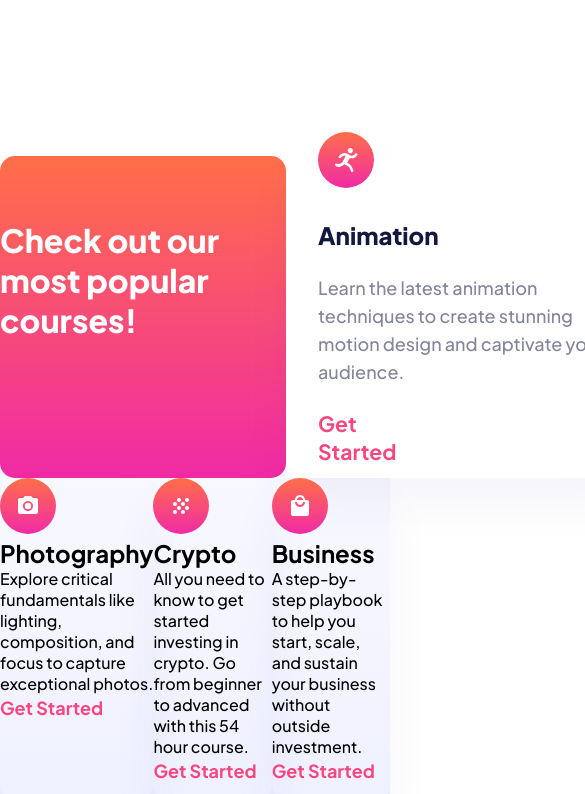
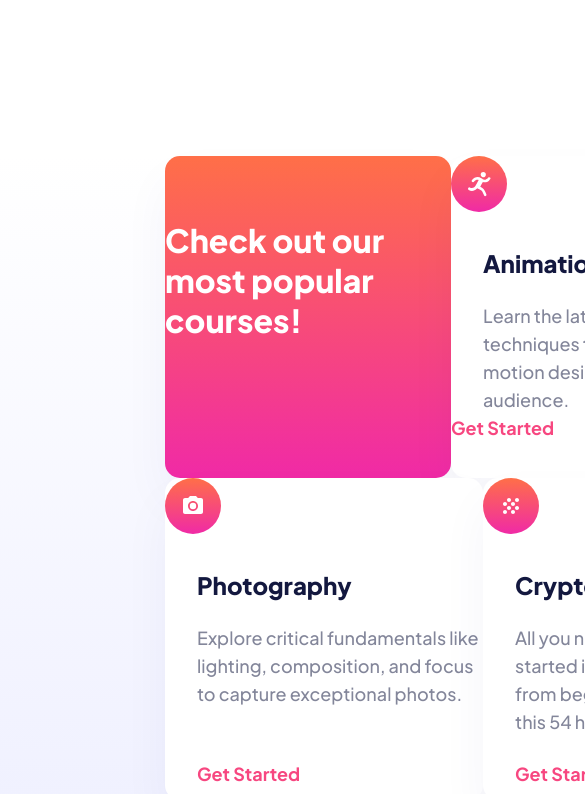
Before and after one commit to NeoO101/Maximize_skill_page, a plain HTML site: page index.html in a window 390 px wide. Shown: the part 719-1513 px from the top of the page, 585 px wide, since content can reach past the window. Drawn offline with Linux system fonts and the light colour scheme.

Commit message:
I went to classes. I change tactics. Responsive remained until the final stage

```diff
--- a/index.html
+++ b/index.html
@@ -29,53 +29,50 @@
                     <h1 id="card__slogantext">Check out our most popular courses!</h1>
                 </div>
 
-
                 <div class="card">
-                    <div id="animation__card">
-                        <div class="icon__animation">
-                            <img src="./assets/icon-animation.svg" alt="icon-animation">
-                        </div>
-                        <h1 id="animation__head">Animation</h1>
-                        <p id="animation__text">Learn the latest animation techniques to create stunning motion design and captivate your audience.</p>
-                        <a href="#"><h3 id="animation__sumbit">Get Started</h3></a>
+                    <div class="icon">
+                        <img src="./assets/icon-animation.svg" alt="icon-animation">
                     </div>
+                    <h1 class="card__head">Animation</h1>
+                    <p class="card__text">Learn the latest animation techniques to create stunning motion design and captivate your audience.</p>
+                    <h3 class="card__sumbit"><a href="#">Get Started</a></h3>
                 </div>
 
                 <div class="card">
-                    <div class="icon__design">
+                    <div class="icon">
                         <img src="./assets/icon-design.svg" alt="icon-design">
                     </div>
-                    <h1 id="design">Design</h1>
-                    <p id="design__text">Create beautiful, usable interfaces to help shape the future of how the web looks.</p>
-                    <a href="#"><h3>Get Started</h3></a>
+                    <h1 class="card__head">Design</h1>
+                    <p class="card__text">Create beautiful, usable interfaces to help shape the future of how the web looks.</p>
+                    <h3 class="card__submit"><a href="#">Get Started</a></h3>
                 </div>
 
            </div>
             <div class="second__floor">
                 <div class="card">
-                    <div class="icon__photography">
+                    <div class="icon">
                         <img src="./assets/icon-photography.svg" alt="icon__photography">
                     </div>
-                    <h1 id="photography">Photography</h1>
-                    <p id="photography__text">Explore critical fundamentals like lighting, composition, and focus to capture exceptional photos.</p>
-                    <a href="#">Get Started</a>
+                    <h1 class="card__head">Photography</h1>
+                    <p class="card__text">Explore critical fundamentals like lighting, composition, and focus to capture exceptional photos.</p>
+                    <h3 class="card__submit"><a href="#">Get Started</a></h3>
                 </div>
 
                 <div class="card">
-                    <div class="icon__crypto">
+                    <div class="icon">
                         <img src="./assets/icon-crypto.svg" alt="icon__crypto">
                     </div>
-                    <h1 id="crypto">Crypto</h1>
-                    <p id="crypto__text">All you need to know to get started investing in crypto. Go from beginner to advanced with this 54 hour course.</p>
-                    <a href="#">Get Started</a>
+                    <h1 class="card__head">Crypto</h1>
+                    <p class="card__text">All you need to know to get started investing in crypto. Go from beginner to advanced with this 54 hour course.</p>
+                    <h3 class="card__submit"><a href="#">Get Started</a></h3>
                 </div>
                 <div class="card">
-                    <div class="icon__business">
+                    <div class="icon">
                         <img src="./assets/icon-business.svg" alt="icon__business">
                     </div>
-                    <h1 id="business">Business</h1>
-                    <p id="business__text">A step-by-step playbook to help you start, scale, and sustain your business without outside investment.</p>
-                    <a href="#">Get Started</a>
+                    <h1 class="card__head">Business</h1>
+                    <p class="card__text">A step-by-step playbook to help you start, scale, and sustain your business without outside investment.</p>
+                    <h3 class="card__submit"><a href="#">Get Started</a></h3>
                 </div>
 
             </div>
--- a/style.css
+++ b/style.css
@@ -1,18 +1,8 @@
 *{
     padding: 0;
     margin: 0;
+    border: 0;
     font-family: 'Plus Jakarta Sans', sans-serif;
-}
-a {
-    text-decoration: none;
-    color: #F74780;
-    font-style: normal;
-    font-weight: 700;
-    font-size: 18px;
-    line-height: 28px;
-
-
-
 }
 
 .footer{
@@ -51,6 +41,9 @@ body {
     font-size: 18px;
     line-height: 28px;
     font-weight: 700;
+}
+#get__started:hover {
+    background: #666CA3;
 }
 .main__slogan {
     width: 457px;
@@ -92,26 +85,25 @@ body {
     color: #FFFFFF;
     border: 0;
 }
+#main__getstarted:hover {
+    background: linear-gradient(0deg, rgba(255, 255, 255, 0.5), rgba(255, 255, 255, 0.5)), linear-gradient(180deg, #FF6F48 0%, #F02AA6 100%);
+}
+
 .first__floor{
     display: flex;
-    justify-content: space-around;
+    justify-content: space-between;
 }
 .second__floor {
     display: flex;
-    justify-content: space-around;
-
+    justify-content: space-between;
 }
 .cards__section {
     background: linear-gradient(180deg, #FFFFFF 0%, #F0F1FF 100%);
     margin-top: 250px;
+    padding-left: 165px;
+    padding-right: 165px;
+}
 
-}
-.card {
-    width: 350px;
-    height: 322px;
-    border-radius: 15px;
-    box-shadow: 0px 25px 50px rgba(6, 22, 141, 0.0442381);
-}
 #card__slogan {
     background: linear-gradient(180deg, #FF6F48 0%, #F02AA6 100%);
     width: 350px;
@@ -119,6 +111,8 @@ body {
     border-radius: 15px;
     display: flex;
     justify-content: center;
+    box-shadow: 0px 25px 50px rgba(6, 22, 141, 0.0442381);
+
 }
 #card__slogantext {
     font-style: normal;
@@ -130,14 +124,18 @@ body {
     height: 120px;
     margin-top: 64px;
 }
-#animation__card {
+/*#animation__card {
     background: #FFFFFF;
     width: 350px;
     height: 322px;
     display: flex;
-    flex-direction: column
+    flex-direction: column;
+    border-radius: 15px;
+    box-shadow: 0px 25px 50px rgba(6, 22, 141, 0.0442381);
+
+
 }
-.icon__animation {
+ .icon__animation {
     width: 56px;
     height: 56px;
     margin-top: -24px;
@@ -167,8 +165,76 @@ body {
     font-size: 18px;
     line-height: 28px;
 
+} */
+/* #animation__sumbit {
+    width: 104px;
+    height: 28px;
+    margin-top: 24px;
+    margin-left: 32px;
+} */
+a {
+    font-style: normal;
+    font-weight: 700;
+    font-size: 18px;
+    line-height: 28px;
+    color: #F74780;
+    text-decoration: none;
 }
-#animation__sumbit {
+/* .card__design {
+    background: #FFFFFF;
+    width: 350px;
+    height: 322px;
+    display: flex;
+    flex-direction: column;
+    border-radius: 15px;
+    box-shadow: 0px 25px 50px rgba(6, 22, 141, 0.0442381);
+} */
+a:hover {
+    color: #FFA7C3;
+}
+.card {
+    background: #FFFFFF;
+    width: 350px;
+    height: 322px;
+    display: flex;
+    flex-direction: column;
+    border-radius: 15px;
+    box-shadow: 0px 25px 50px rgba(6, 22, 141, 0.0442381);
+
+
+}
+
+.icon__design {
+    width: 56px;
+    height: 56px;
+    margin-top: -24px;
+    margin-left: 32px;
+}
+.card__head {
+    width: 121px;
+    height: 30px;
+    color: #13183F;
+    font-style: normal;
+    font-weight: 800;
+    font-size: 24px;
+    line-height: 30px;
+
+    margin-top: 32px;
+    margin-left: 32px;
+}
+
+.card__text {
+    width: 286px;
+    height: 112px;
+    margin-top: 24px;
+    margin-left: 32px;
+
+    color: #83869A;
+    font-weight: 500;
+    font-size: 18px;
+    line-height: 28px;
+}
+.card__submit {
     width: 104px;
     height: 28px;
     margin-top: 24px;
```
